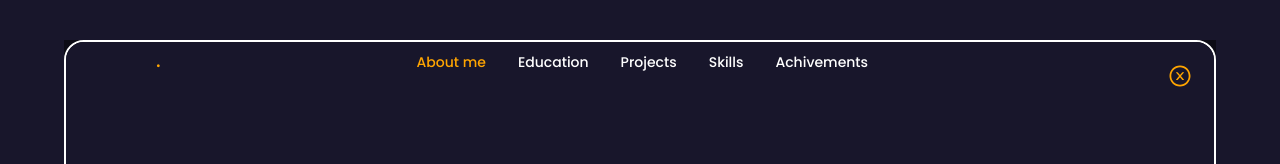
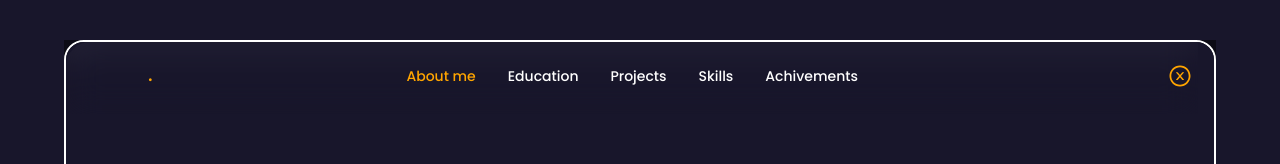
Before and after one commit to sumit-6/SourceFolio, a React (Create React App) app in the folder source-folio/: page /form in a window 1280 px wide. Both pictures are taken after a click on the element "Preview". Shown: the top 164 px of the page. Built offline with nearby package versions, Linux system fonts and the light colour scheme; no server answers.

Commit message:
implemented blur navbar in preview

```diff
--- a/source-folio/src/Components/Preview/NavBar.js
+++ b/source-folio/src/Components/Preview/NavBar.js
@@ -1,6 +1,5 @@
 import React,{useState} from "react";
 import { RxCross2 } from "react-icons/rx";
-import { AiOutlineMenu } from "react-icons/ai";
 import { Link } from "react-scroll";
 
 const NavBar=(props)=>{
@@ -14,7 +13,9 @@ const NavBar=(props)=>{
     const [Toggle,showMenu]=useState(false);
     const [onFocus, setOnFocus] = useState("aboutme")
     return (
-      <header className="w-full top-0 left-0 z-40 mt-7 fixed" id="light">
+      <header className="w-full top-0 z-40 absolute md:backdrop-filter md:backdrop-blur-lg md:bg-opacity-30 rounded-tl-3xl"
+      id="light"
+      style={{marginTop: "0.1rem", width: "calc(100% - 20px)"}}>
         <nav className="nav nav__container">
           <Link onClick={() => {handleClickScroll("aboutme")}} className="nav__logo" style={{ color: "white" }}>
             {props.name} <span style={{color: "orange"}}>.</span>
@@ -108,14 +109,12 @@ const NavBar=(props)=>{
           </div>
 
           <div
-            className="nav__toggle"
+            className="nav__toggle bottom-0"
             onClick={() => {
               showMenu(!Toggle);
             }}
           >
-            <i style={{ color: "white"}} className="navbar__menu__list">
-              <AiOutlineMenu />
-            </i>
+            &nbsp;
           </div>
         </nav>
       </header>
--- a/source-folio/src/Components/Preview/Preview.js
+++ b/source-folio/src/Components/Preview/Preview.js
@@ -19,8 +19,9 @@ const Preview = (props) => {
   return (
     <>
       <div className="Portfolio rounded-xl">
-      <span className="hidden lg:block"><NavBar name={data.name} myExperience={data.myExperience} /></span>
+          <NavBar name={data.name} myExperience={data.myExperience} />
           <main className="main">
+
             <Home
               name={data.name}
               mainDesignations={data.mainDesignations}
```
